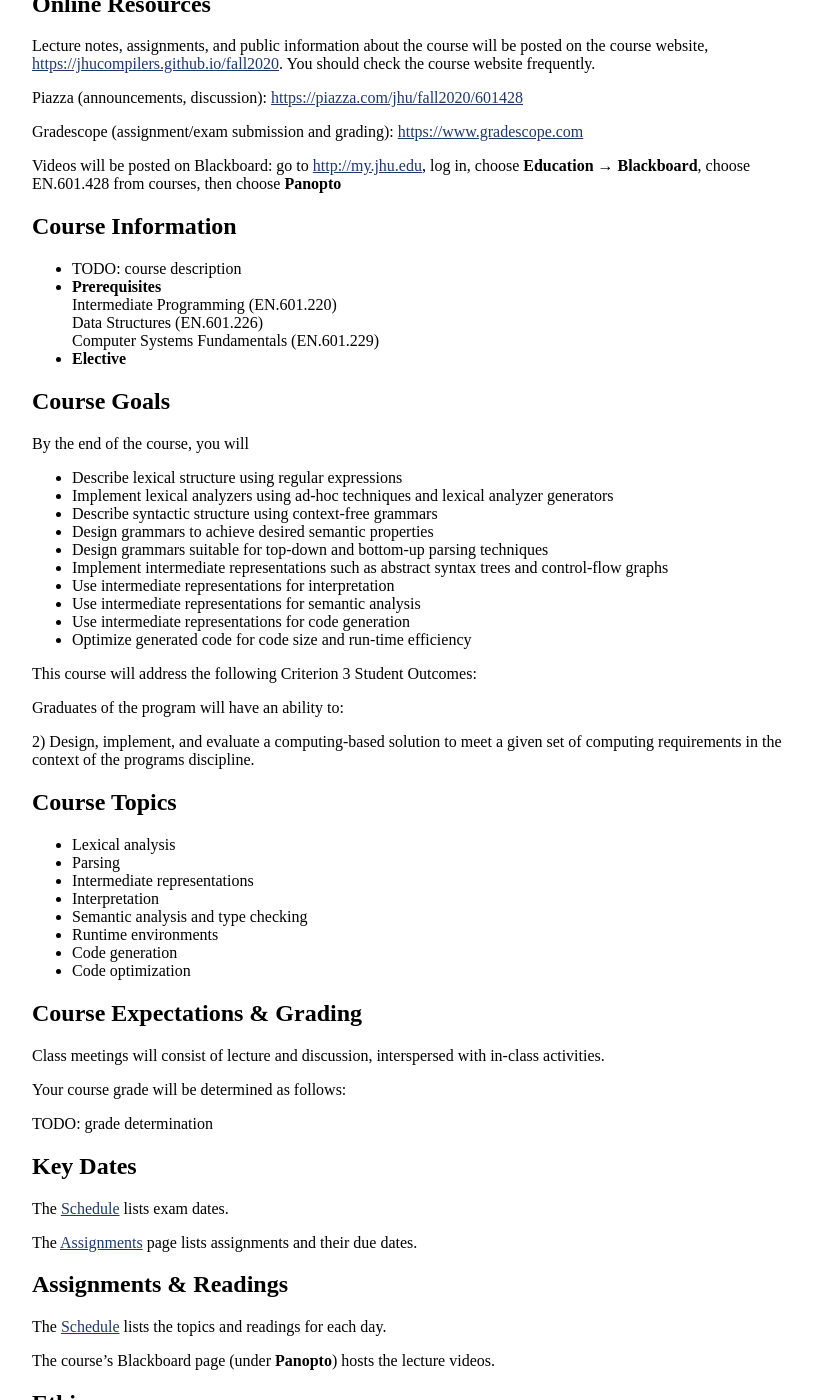
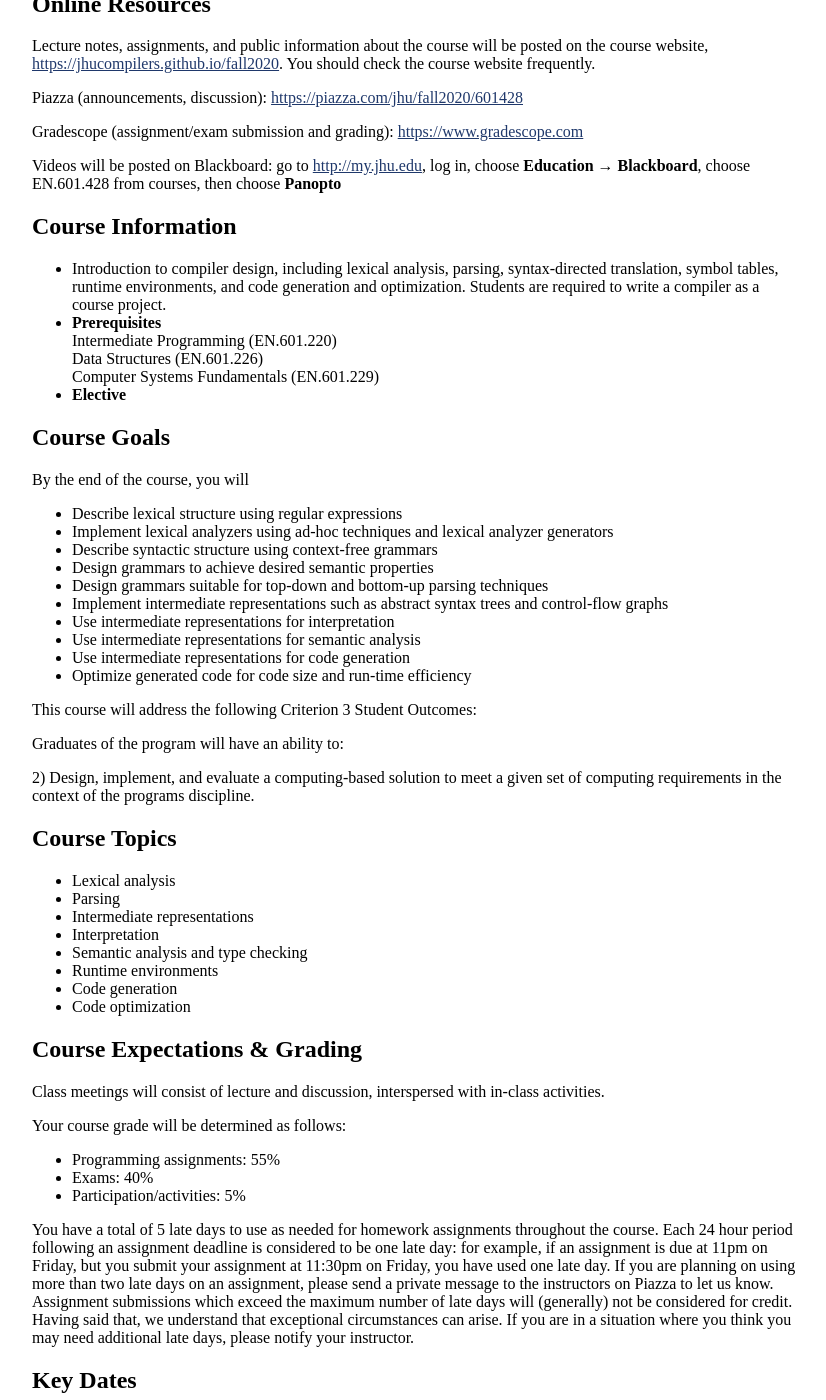
Before and after one commit to jhucompilers/fall2020, a Jekyll site: the page built from syllabus.md, in a window 1280 px wide and 1400 px high, scrolled down 785 px. Shown: the whole window, without its empty margins (224-1050 px from the left). Built offline with Jekyll 4.4.1, drawn with Linux system fonts in a browser that asks for light colours; some of the changed text lies outside the part shown.

Commit message:
correct meeting time, added grading & late days info

```diff
--- a/syllabus.md
+++ b/syllabus.md
@@ -46,7 +46,7 @@ Videos will be posted on Blackboard: go to <http://my.jhu.edu>, log in, choose <
 
 ## Course Information
 
-* TODO: course description
+* Introduction to compiler design, including lexical analysis, parsing, syntax-directed translation, symbol tables, runtime environments, and code generation and optimization. Students are required to write a compiler as a course project.
 * **Prerequisites**<br>
   Intermediate Programming (EN.601.220)<br>
   Data Structures (EN.601.226)<br>
@@ -92,7 +92,11 @@ in-class activities.
 
 Your course grade will be determined as follows:
 
-TODO: grade determination
+* Programming assignments: 55%
+* Exams: 40%
+* Participation/activities: 5%
+
+You have a total of 5 late days to use as needed for homework assignments throughout the course. Each 24 hour period following an assignment deadline is considered to be one late day: for example, if an assignment is due at 11pm on Friday, but you submit your assignment at 11:30pm on Friday, you have used one late day. If you are planning on using more than two late days on an assignment, please send a private message to the instructors on Piazza to let us know. Assignment submissions which exceed the maximum number of late days will (generally) not be considered for credit.  Having said that, we understand that exceptional circumstances can arise.  If you are in a situation where you think you may need additional late days, please notify your instructor.
 
 ## Key Dates
 
```
Also changed, not shown: other parts of syllabus.md (+2 -2 lines).
